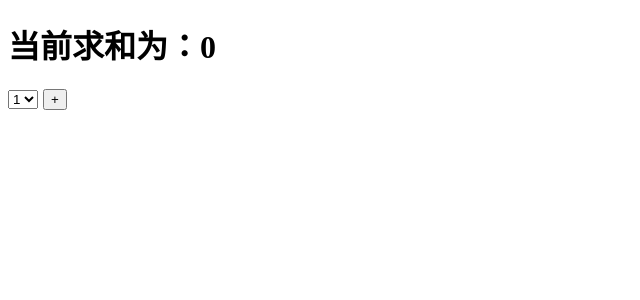
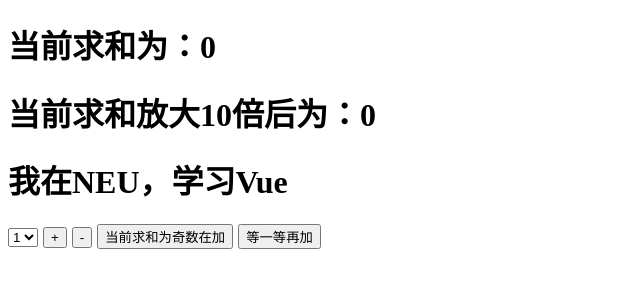
Before and after one commit to czwzsf/vue2_demo, a Vue app: page / in a window 1280 px wide. Shown: the top 300 px of the page, without its empty margins (0-640 px from the left). Built offline with nearby package versions, Linux system fonts and the light colour scheme.

Commit message:
使用vuex(mapState)

```diff
--- a/src/components/CountCom.vue
+++ b/src/components/CountCom.vue
@@ -1,19 +1,23 @@
 <template>
   <div>
-    <h1>当前求和为：{{ this.$store.state.sum }}</h1>
+    <h1>当前求和为：{{ sum }}</h1>
+    <h1>当前求和放大10倍后为：{{ bigsum }}</h1>
+    <h1>我在{{ school }}，学习{{ subject }}</h1>
     <select v-model="number">
       <option :value="1">1</option>
       <option :value="2">2</option>
       <option :value="3">3</option>
     </select>
     <button @click="add">+</button>
-    <!--    <button @click="minus">-</button>-->
-    <!--    <button @click="add1">当前求和为奇数在加</button>-->
-    <!--    <button @click="add2">等一等再加</button>-->
+    <button @click="minus">-</button>
+    <button @click="add1">当前求和为奇数在加</button>
+    <button @click="add2">等一等再加</button>
   </div>
 </template>
 
 <script>
+import { mapGetters, mapState } from "vuex";
+
 export default {
   name: "CountCom",
   data() {
@@ -27,6 +31,23 @@ export default {
       // 通知store加
       this.$store.dispatch("add", this.number);
     },
+    minus() {
+      // 通知store减
+      this.$store.dispatch("minus", this.number);
+    },
+    add1() {
+      // 通知store加
+      this.$store.dispatch("add1", this.number);
+    },
+    add2() {
+      // 通知store加
+      this.$store.dispatch("add2", this.number);
+    },
+  },
+  computed: {
+    // 借助mapState生成计算属性，从state中读取数据。（数组写法）
+    ...mapState(["sum", "school", "subject"]),
+    ...mapGetters(["bigsum"]),
   },
 };
 </script>
--- a/src/store/index.js
+++ b/src/store/index.js
@@ -7,19 +7,40 @@ export default new Vuex.Store({
   state: {
     //countCom组件中的sum
     sum: 0,
+    school: "NEU",
+    subject: "Vue",
   },
-  getters: {},
+  getters: {
+    //countCom组件中的sum
+    bigsum: function (state) {
+      return state.sum * 10;
+    },
+  },
   mutations: {
     Add: function (state, value) {
-      console.log("value", value);
       state.sum += value;
-      console.log("state.sum", state.sum);
+    },
+    Minus: function (state, value) {
+      state.sum -= value;
     },
   },
   actions: {
     add: function (context, value) {
       context.commit("Add", value);
     },
+    minus: function (context, value) {
+      context.commit("Minus", value);
+    },
+    add1: function (context, value) {
+      if (context.state.sum % 2) {
+        context.commit("Add", value);
+      }
+    },
+    add2: function (context, value) {
+      setTimeout(() => {
+        context.commit("Add", value);
+      }, 1000);
+    },
   },
   modules: {},
 });
```
